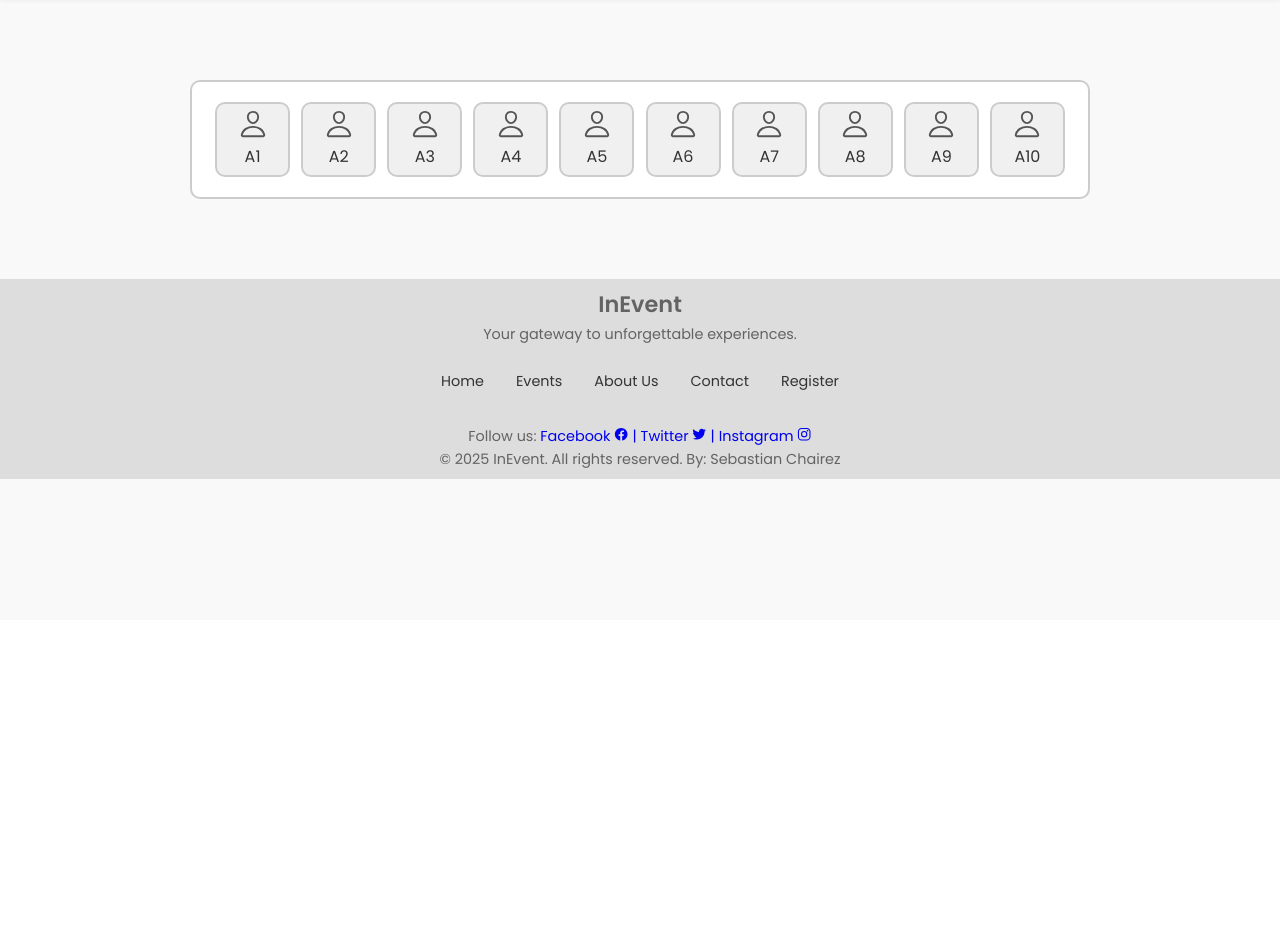
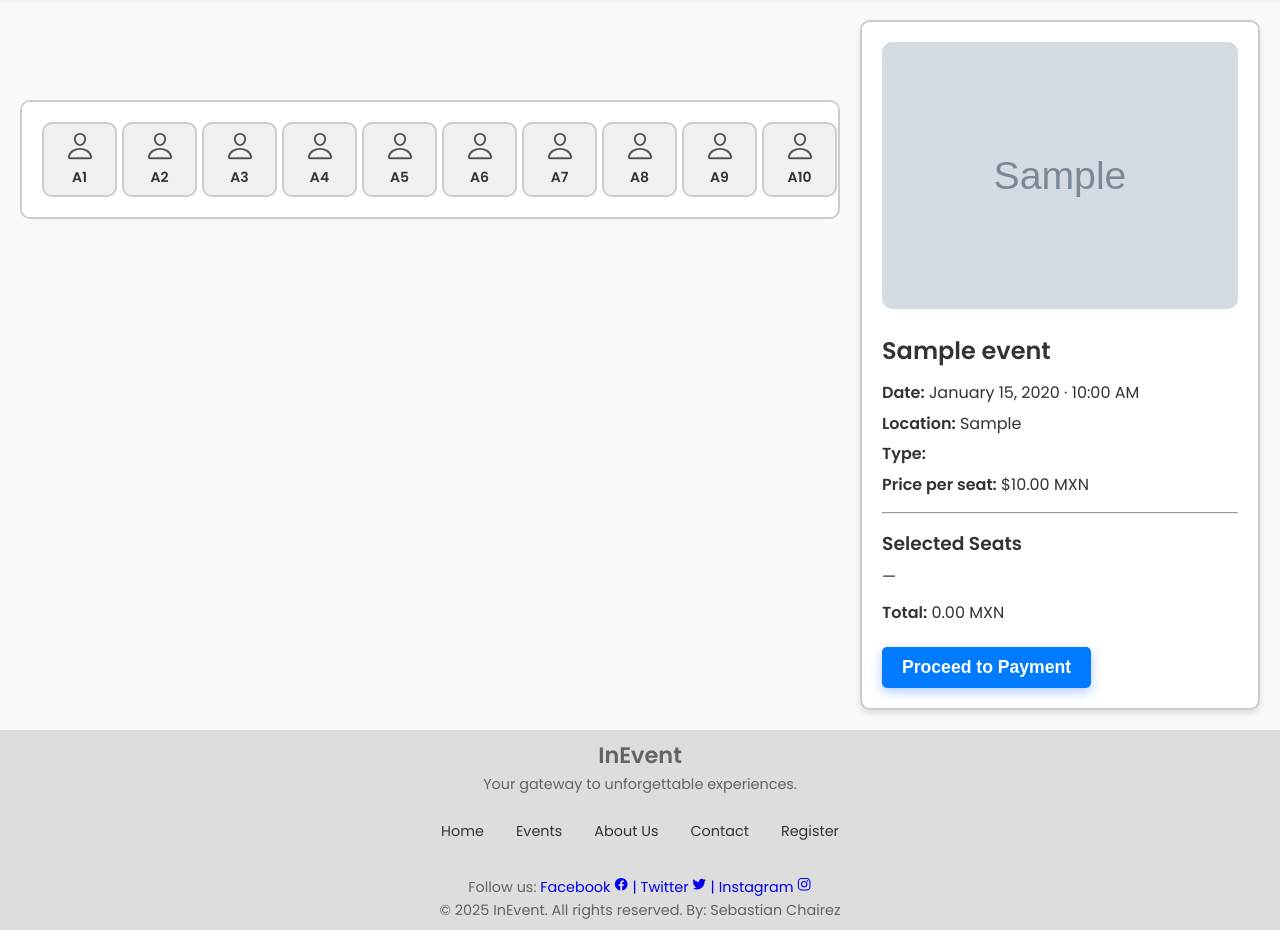
Before and after one commit to Sebaxg86/InEvent-web, a PHP site: page /events_seats.php?id=1 in a window 1280 px wide. Shown: the part 180-1110 px from the top of the page. Before the commit the page ends 659 px from the top, so only its background shows below. Run offline with PHP 8.4, Linux system fonts and the light colour scheme; tables that the repository leaves empty or names only in its code hold one stand-in row (values such as "Sample post"); grey boxes marked "Sample" are stand-in pictures.

Commit message:
Functionallity for showing seats, event details, list of selected seats and total IMPLEMENTED

```diff
--- a/js/events_seats.js
+++ b/js/events_seats.js
@@ -1,16 +1,16 @@
 document.addEventListener('DOMContentLoaded', () => {
     const seats = document.querySelectorAll('.seat');
-    const selectedSeatsDisplay = document.getElementById('selected-seats');
+    const selectedSeatsList = document.getElementById('selected-seats-list');
     const totalPriceDisplay = document.getElementById('total-price');
-    const grid      = document.getElementById('seats-grid');
+    const grid = document.getElementById('seats-grid');
     const seatPrice = grid ? parseFloat(grid.dataset.price) : 0;
-    const payBtn    = document.getElementById('proceed-payment');
+    const payBtn = document.getElementById('proceed-payment');
     let selectedSeats = [];
 
     seats.forEach(seat => {
         seat.addEventListener('click', () => {
             if (seat.classList.contains('sold')) {
-                return; // already taken
+                return;
             }
             const seatCode = seat.getAttribute('data-seat');
             if (selectedSeats.includes(seatCode)) {
@@ -25,8 +25,15 @@ document.addEventListener('DOMContentLoaded', () => {
     });
 
     function updateSelectionInfo() {
-        selectedSeatsDisplay.textContent = selectedSeats.length ? selectedSeats.join(', ') : '—';
+        // Actualiza la lista de asientos seleccionados
+        selectedSeatsList.innerHTML = selectedSeats.length
+            ? selectedSeats.map(seat => `<li>${seat}</li>`).join('')
+            : '<li>—</li>';
+
+        // Actualiza el precio total
         totalPriceDisplay.textContent = (selectedSeats.length * seatPrice).toFixed(2) + ' MXN';
+
+        // Habilita o deshabilita el botón de pago
         if (payBtn) {
             payBtn.disabled = selectedSeats.length === 0;
         }
--- a/public/css/events_seats.css
+++ b/public/css/events_seats.css
@@ -1,4 +1,14 @@
+/* Estilo del layout principal */
+.seats-layout {
+    display: flex;
+    flex-wrap: wrap; /* Permite que los elementos se ajusten en pantallas pequeñas */
+    gap: 20px;
+    margin: 20px;
+    align-items: flex-start;
+}
+
 .container{
+    flex:2;
 
     display:grid;
     grid-template-columns: repeat(10, 1fr);
@@ -60,8 +70,68 @@
     color: #0d6efd; /* Cambia el color del ícono al pasar el mouse */
 }
 
+/* Summary Panel */
+.summary-panel {
+    flex: 1; /* Ocupa menos espacio que el contenedor de asientos */
+    max-width: 400px;
+    padding: 20px;
+    border: 2px solid #ccc;
+    border-radius: 10px;
+    background-color: #fff;
+    box-shadow: 0 4px 6px rgba(0, 0, 0, 0.1);
+}
 
+.summary-panel img {
+    width: 100%;
+    height: auto;
+    border-radius: 10px;
+    margin-bottom: 15px;
+}
 
+.summary-panel h2 {
+    font-size: 1.5rem;
+    margin-bottom: 10px;
+}
+
+.summary-panel p {
+    margin: 5px 0;
+}
+
+.summary-panel hr {
+    margin: 15px 0;
+}
+
+.summary-panel ul {
+    list-style: none;
+    padding: 0;
+    margin: 0 0 10px 0;
+}
+
+.summary-panel ul li {
+    margin: 5px 0;
+}
+
+/* Responsivo: En pantallas pequeñas, el panel se muestra debajo */
+@media (max-width: 768px) {
+    .seats-layout {
+        flex-direction: column; /* Cambia la dirección a columna */
+    }
+
+    .summary-panel {
+        max-width: 100%; /* Ocupa todo el ancho */
+    }
+}
+
+/* Estilo para los asientos seleccionados */
+.seat.selected {
+    background-color: #0d6efd; /* Fondo azul */
+    border-color: #004085; /* Borde más oscuro */
+    color: #fff; /* Texto blanco */
+}
+
+.seat.selected ion-icon {
+    color: #fff; /* Ícono blanco */
+}
 
 
 .btn {
--- a/public/events_seats.php
+++ b/public/events_seats.php
@@ -13,8 +13,8 @@ if ($eventId === 0) {
 }
 
 try {
-    // Consulta para obtener el total de asientos del evento
-    $stmt = $pdo->prepare("SELECT total_seats FROM events WHERE id = :eventId");
+    // Consulta para obtener toda la información del evento
+    $stmt = $pdo->prepare("SELECT * FROM events WHERE id = :eventId");
     $stmt->bindParam(':eventId', $eventId, PDO::PARAM_INT);
     $stmt->execute();
 
@@ -26,10 +26,8 @@ try {
         throw new Exception("Evento no encontrado.");
     }
 } catch (Exception $e) {
-    die("Error al obtener el total de asientos: " . $e->getMessage());
+    die("Error al obtener la información del evento: " . $e->getMessage());
 }
-
-
 ?>
 
 <!DOCTYPE html>
@@ -56,9 +54,9 @@ try {
     <?php include_once '../includes/navbar.php'; ?>
 
     <!--Seats selection-->
-
-    <main>
-        <div class="container">
+    <main class="seats-layout">
+        <!--Seats container-->
+        <div class="container" id="seats-grid" data-price="<?php echo $result['price']; ?>">
             <?php
             $columns = 10; // Número de columnas por fila
             $alphabet = range('A', 'Z'); // Genera las letras de la A a la Z
@@ -81,13 +79,33 @@ try {
                 // Genera el asiento con el formato "Fila + Número"
                 $seatNumber = $i % $columns == 0 ? $columns : $i % $columns;
                 echo
-                '<div class="seat">
+                '<div class="seat" data-seat="' . $rowName . $seatNumber . '">
                     <ion-icon name="person-outline"></ion-icon>
-                    ' . $rowName . $seatNumber . '
+                    <span>' . $rowName . $seatNumber . '</span>
                 </div>';
             }
             ?>
         </div>
+
+        <!--Event Resume Panel-->
+        <aside class="summary-panel">
+            <img src="<?php echo $result['img']; ?>" alt="<?php echo $result['title']; ?>" class="event-image">
+            <h2><?php echo $result['title']; ?></h2>
+            <p><strong>Date:</strong> <?php echo date('F j, Y · g:i A', strtotime($result['event_date'])); ?></p>
+            <p><strong>Location:</strong> <?php echo $result['venue']; ?></p>
+            <p><strong>Type:</strong> <?php echo $result['type']; ?></p>
+            <p><strong>Price per seat:</strong> $<?php echo number_format($result['price'], 2); ?> MXN</p>
+
+            <hr>
+
+            <h3>Selected Seats</h3>
+            <ul id="selected-seats-list">
+                <li>—</li>
+            </ul>
+            <p><strong>Total:</strong> <span id="total-price">0.00 MXN</span></p>
+
+            <button id="proceed-payment" class="btn" disabled>Proceed to Payment</button>
+        </aside>
     </main>
 
 
@@ -97,6 +115,7 @@ try {
     <!--Ionic Icons Installation-->
     <script type="module" src="https://unpkg.com/ionicons@7.1.0/dist/ionicons/ionicons.esm.js"></script>
     <script nomodule src="https://unpkg.com/ionicons@7.1.0/dist/ionicons/ionicons.js"></script>
+    <script src="../js/events_seats.js"></script>
 <?php
 ?>
 </body>
```
